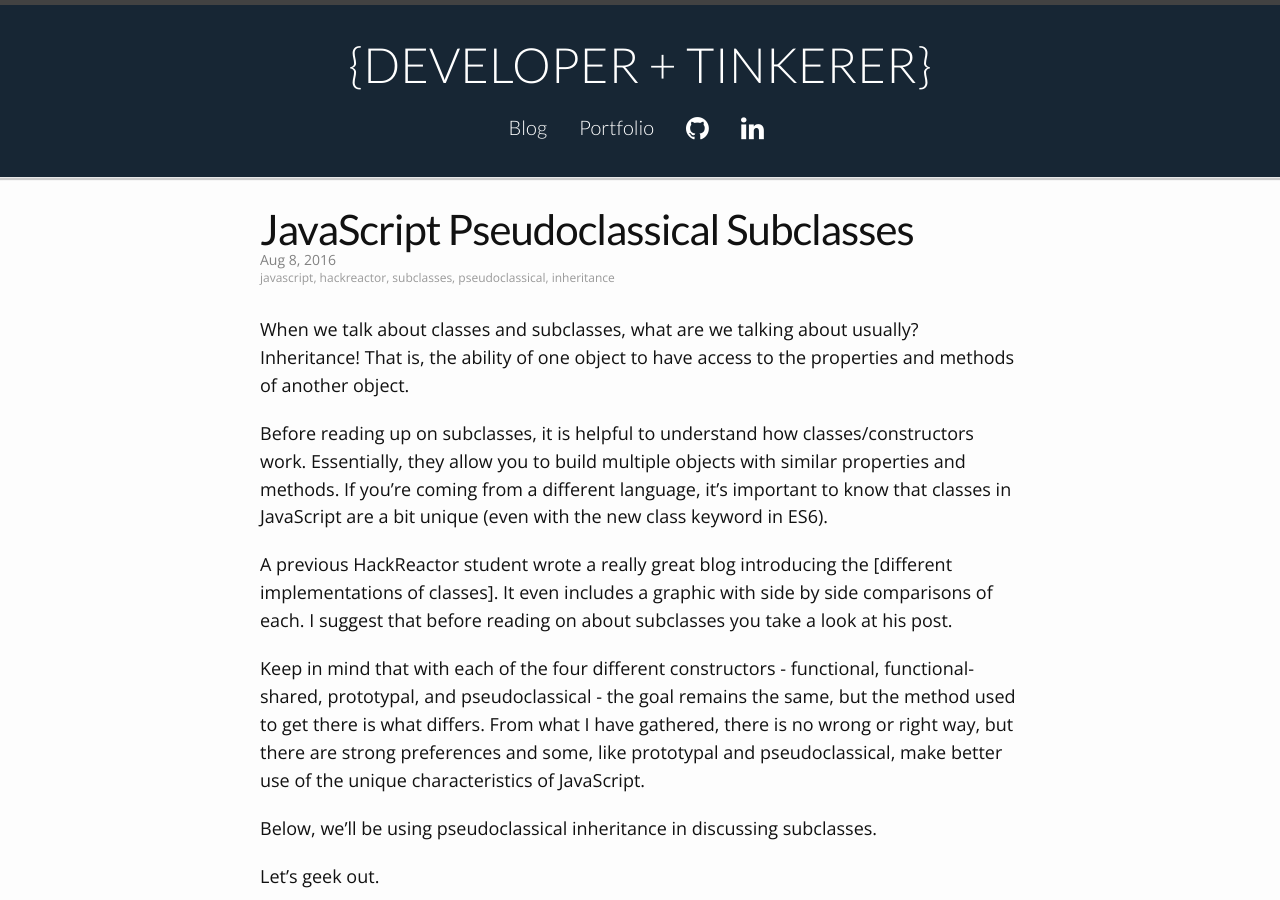
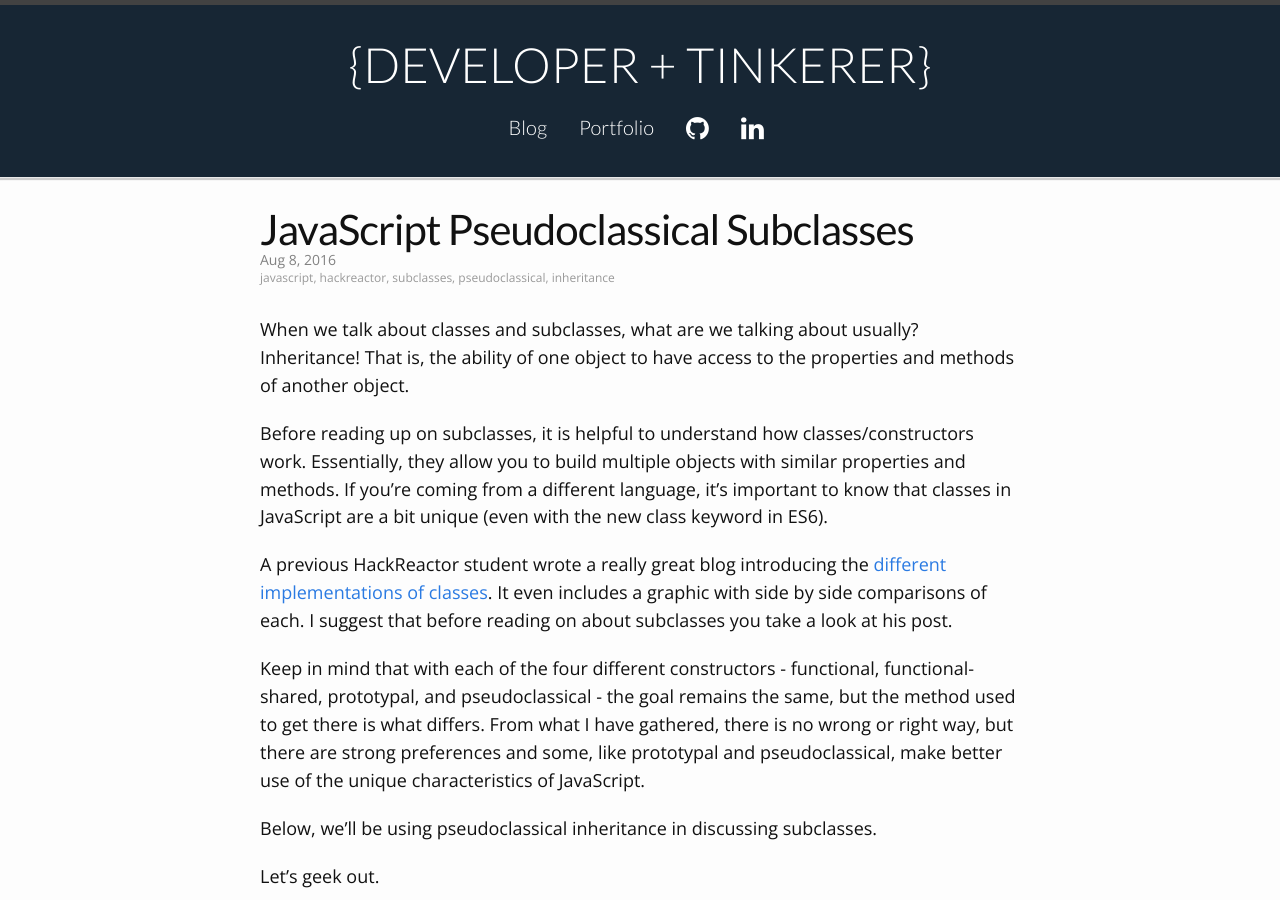
Before and after one commit to yctercero/yctercero.github.io, a Jekyll site: the page built from _posts/2016-08-07-javascript-subclasses.markdown, in a window 1280 px wide and 900 px high. Built offline with Jekyll 4.4.1, drawn with Linux system fonts in a browser that asks for light colours; part of the change alters nothing that is shown.

Commit message:
fixed link

```diff
--- a/_posts/2016-08-07-javascript-subclasses.markdown
+++ b/_posts/2016-08-07-javascript-subclasses.markdown
@@ -228,6 +228,6 @@ Below is the code all together:
 
 
 
-[blog introducing the different implementations of classes]: http://www.ryanatkinson.io/javascript-instantiation-patterns/
+[different implementations of classes]: http://www.ryanatkinson.io/javascript-instantiation-patterns/
 [prototype chain]: https://developer.mozilla.org/en-US/docs/Web/JavaScript/Inheritance_and_the_prototype_chain#Inheritance_with_the_prototype_chain
 [.call]: https://yctercero.github.io/hackreactor/javascript/this/.call/.bind/.apply/2016/08/06/javascript-fundamentals-this-.call-.apply-.bind.html
```
